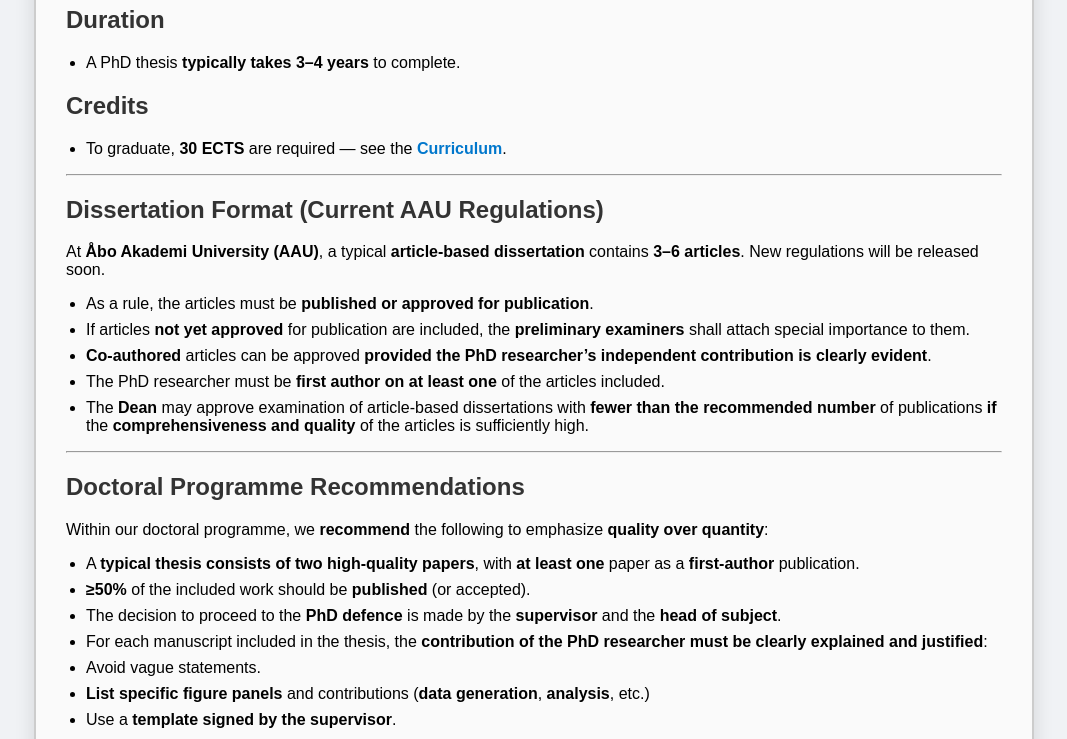
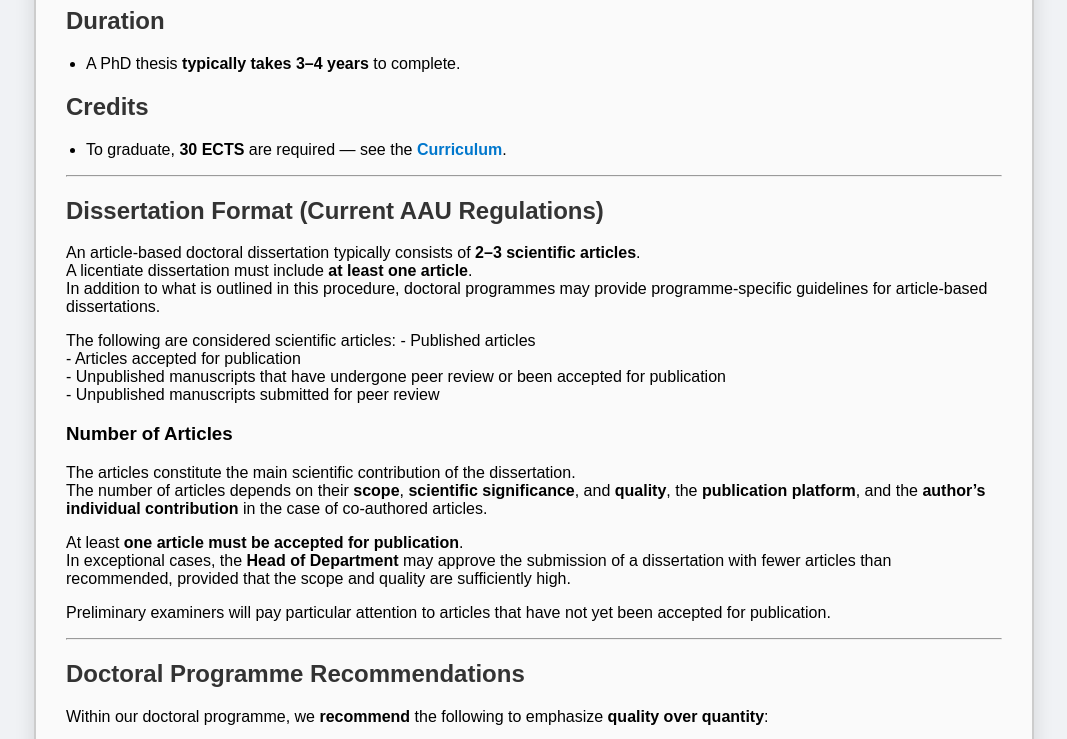
Before and after one commit to AAUGS-DP-Biosciences-and-Drug-Research/Graduation_Requirements, a plain HTML site: page index.html in a window 1280 px wide. Shown: the part 146-885 px from the top of the page, without its empty margins (106-1173 px from the left). Drawn offline with Linux system fonts and the light colour scheme.

Commit message:
deploy: e2251b7240ec4cba1f88afccd46984c7614f8f31

```diff
--- a/index.html
+++ b/index.html
@@ -54,7 +54,7 @@
 </head>
 <body>
   <div class="card">
-    <h1>Graduation Requirements</h1>
+    <h1>🎓 Graduation Requirements</h1>
 <h2>Duration</h2>
 <ul>
 <li>A PhD thesis <strong>typically takes 3–4 years</strong> to complete.</li>
@@ -65,14 +65,20 @@
 </ul>
 <hr />
 <h2>Dissertation Format (Current AAU Regulations)</h2>
-<p>At <strong>Åbo Akademi University (AAU)</strong>, a typical <strong>article-based dissertation</strong> contains <strong>3–6 articles</strong>. New regulations will be released soon.</p>
-<ul>
-<li>As a rule, the articles must be <strong>published or approved for publication</strong>.  </li>
-<li>If articles <strong>not yet approved</strong> for publication are included, the <strong>preliminary examiners</strong> shall attach special importance to them.  </li>
-<li><strong>Co-authored</strong> articles can be approved <strong>provided the PhD researcher’s independent contribution is clearly evident</strong>.  </li>
-<li>The PhD researcher must be <strong>first author on at least one</strong> of the articles included.  </li>
-<li>The <strong>Dean</strong> may approve examination of article-based dissertations with <strong>fewer than the recommended number</strong> of publications <strong>if</strong> the <strong>comprehensiveness and quality</strong> of the articles is sufficiently high.</li>
-</ul>
+<p>An article-based doctoral dissertation typically consists of <strong>2–3 scientific articles</strong>.<br />
+A licentiate dissertation must include <strong>at least one article</strong>.<br />
+In addition to what is outlined in this procedure, doctoral programmes may provide programme-specific guidelines for article-based dissertations.</p>
+<p>The following are considered scientific articles:
+- Published articles<br />
+- Articles accepted for publication<br />
+- Unpublished manuscripts that have undergone peer review or been accepted for publication<br />
+- Unpublished manuscripts submitted for peer review  </p>
+<h3>Number of Articles</h3>
+<p>The articles constitute the main scientific contribution of the dissertation.<br />
+The number of articles depends on their <strong>scope</strong>, <strong>scientific significance</strong>, and <strong>quality</strong>, the <strong>publication platform</strong>, and the <strong>author’s individual contribution</strong> in the case of co-authored articles.  </p>
+<p>At least <strong>one article must be accepted for publication</strong>.<br />
+In exceptional cases, the <strong>Head of Department</strong> may approve the submission of a dissertation with fewer articles than recommended, provided that the scope and quality are sufficiently high.  </p>
+<p>Preliminary examiners will pay particular attention to articles that have not yet been accepted for publication.</p>
 <hr />
 <h2>Doctoral Programme Recommendations</h2>
 <p>Within our doctoral programme, we <strong>recommend</strong> the following to emphasize <strong>quality over quantity</strong>:</p>
@@ -88,7 +94,7 @@
 <hr />
 <h2>Full Regulations</h2>
 <ul>
-<li>📄 <strong><a href="https://web.abo.fi/fou/stadgor/regulationdoctoralstudies.pdf">AAU PhD Regulations (PDF)</a></strong></li>
+<li>📄 <strong><a href="https://www.abo.fi/wp-content/uploads/2025/11/regulation-on-doctoral-studies.pdf">AAU PhD Regulations (PDF)</a></strong></li>
 </ul>
     <p style="text-align: center;">
       <a href="https://aaugs-dp-biosciences-and-drug-research.github.io/Home/" class="back-button">← Back to Home</a>
```
Also changed, not shown: 1 other file.
